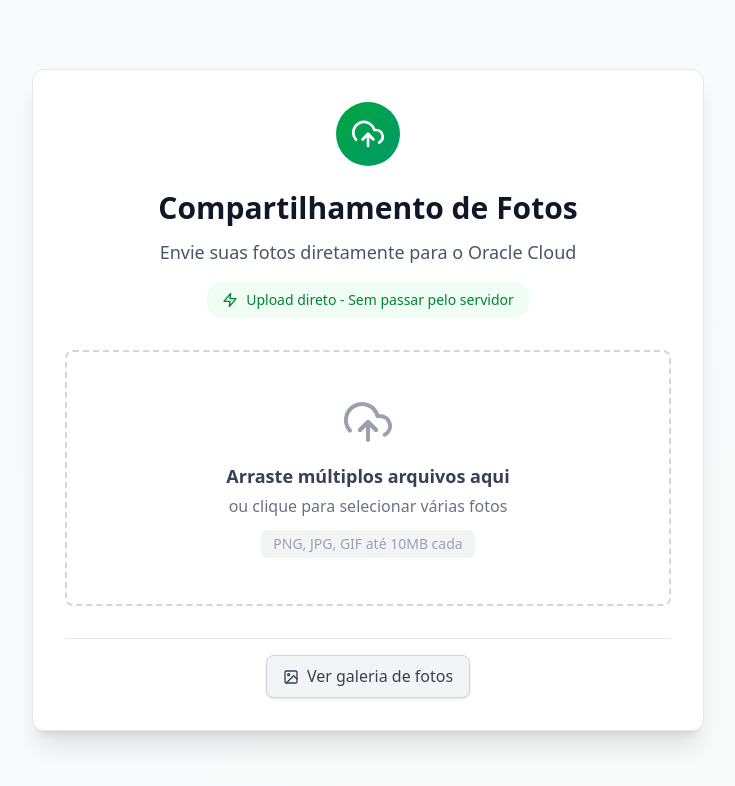
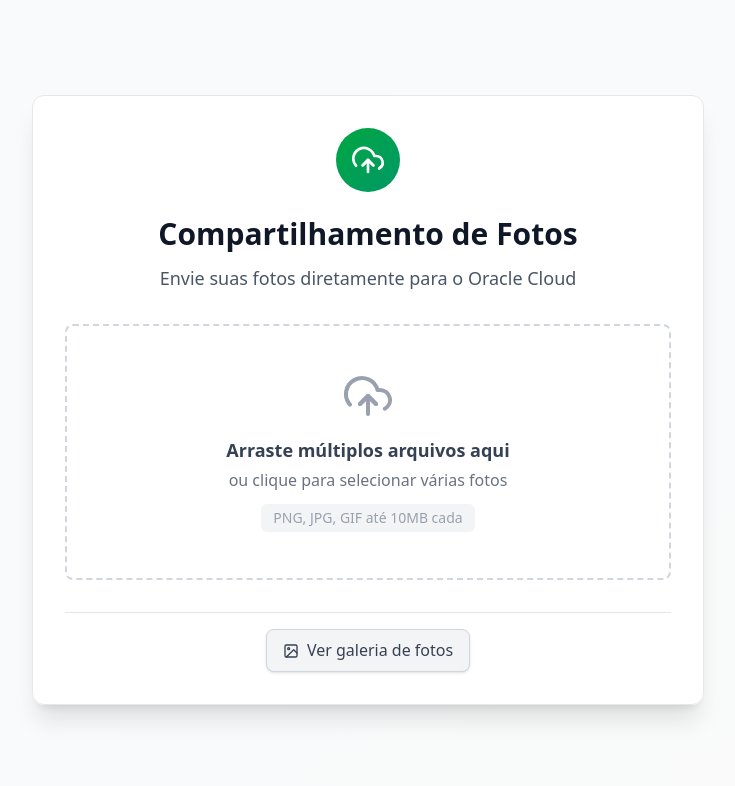
Before and after one commit to Luiz-Cunha-Dev/casal-em-nuvem, a Next.js app: page / in a window 1280 px wide. Shown: the top 786 px of the page, without its empty margins (272-1007 px from the left). Built offline with nearby package versions, Linux system fonts and the light colour scheme.

Commit message:
feat: remover ícones e mensagens desnecessárias da interface de upload

```diff
--- a/src/app/page.tsx
+++ b/src/app/page.tsx
@@ -1,7 +1,7 @@
 "use client";
 
 import { useState } from "react";
-import { FiUploadCloud, FiImage, FiCheck, FiZap } from "react-icons/fi";
+import { FiUploadCloud, FiImage } from "react-icons/fi";
 import Link from "next/link";
 import Image from "next/image";
 import DirectUpload from "@/components/DirectUpload";
@@ -24,10 +24,6 @@ export default function Home() {
           <p className="text-gray-600 text-lg font-normal">
             Envie suas fotos diretamente para o Oracle Cloud
           </p>
-          <div className="mt-4 inline-flex items-center gap-2 bg-green-50 text-green-700 px-4 py-2 rounded-full text-sm font-medium">
-            <FiZap className="w-4 h-4" />
-            Upload direto - Sem passar pelo servidor
-          </div>
         </div>
 
         {/* Componente de upload direto múltiplo */}
@@ -57,9 +53,6 @@ export default function Home() {
                     height={96}
                     className="w-full h-24 object-cover rounded-lg border border-gray-200"
                   />
-                  <div className="absolute inset-0 bg-black bg-opacity-0 group-hover:bg-opacity-20 transition-all duration-200 rounded-lg flex items-center justify-center">
-                    <FiCheck className="text-white opacity-0 group-hover:opacity-100 transition-opacity duration-200" />
-                  </div>
                 </div>
               ))}
             </div>
```
